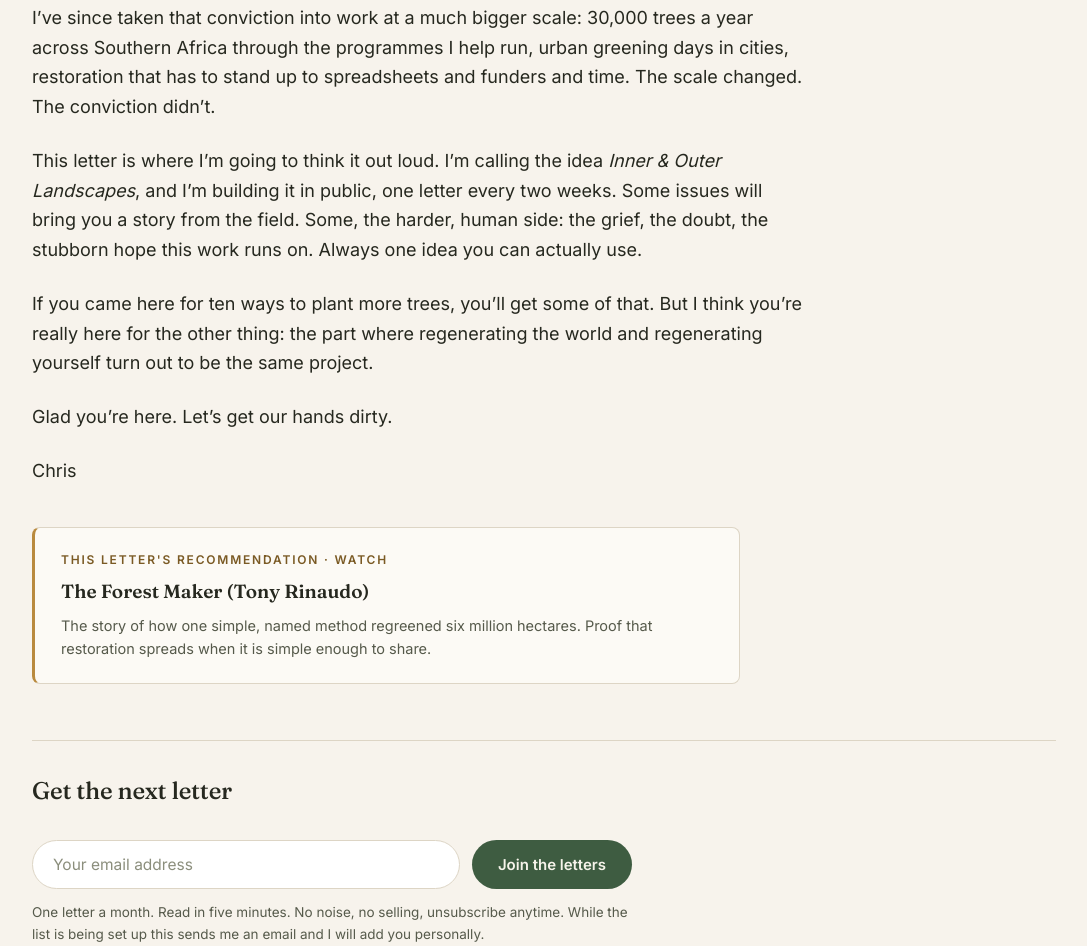
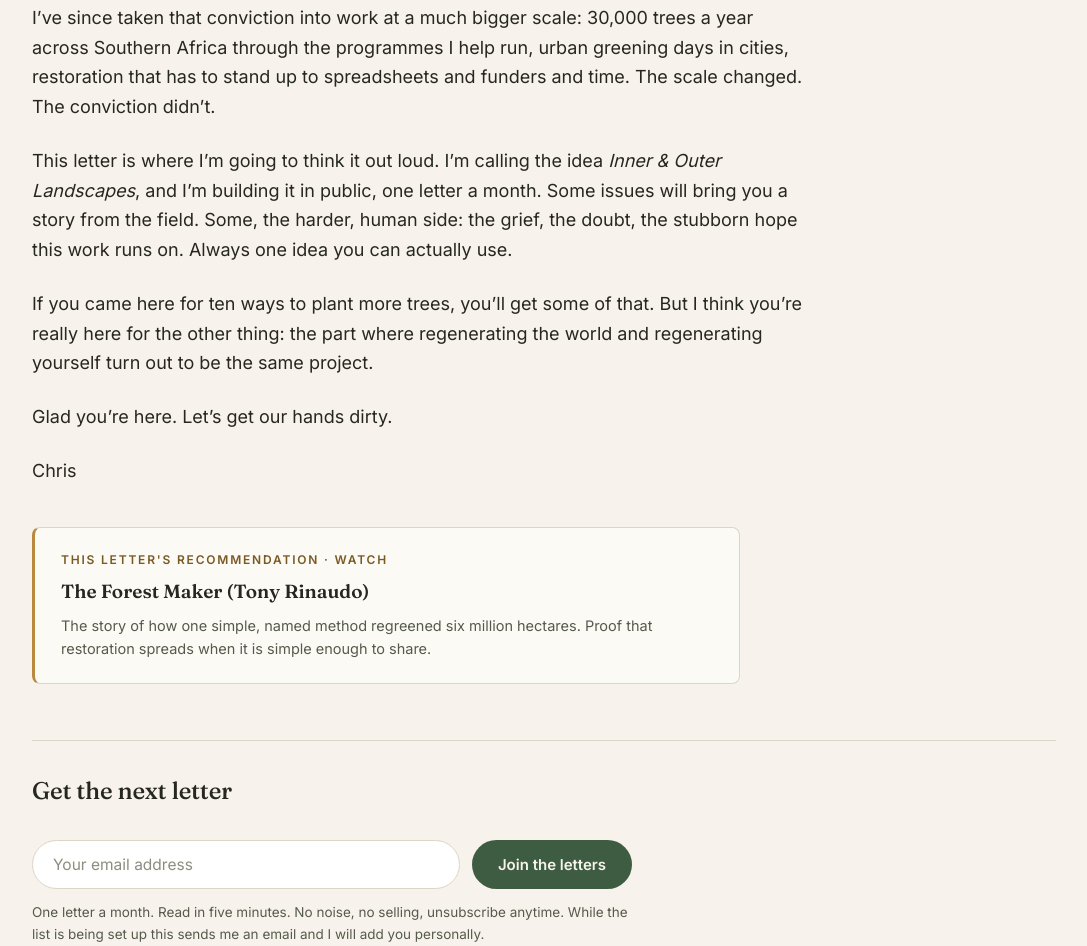
Before and after one commit to chrisnash-432/chrisnash-earth, an Astro site: page /letters/001-starting-with-nothing in a window 1280 px wide. Shown: the part 1391-2337 px from the top of the page, without its empty margins (96-1183 px from the left). Built offline with nearby package versions, Linux system fonts and the light colour scheme; Astro itself is replaced by a stand-in of ours.

Commit message:
Letter 001: the cadence line now says a month
The only change is "one letter every two weeks" becoming "one letter a
month". Chris's prose is otherwise untouched.

```diff
--- a/src/content/letters/001-starting-with-nothing.md
+++ b/src/content/letters/001-starting-with-nothing.md
@@ -32,7 +32,7 @@ It sounds poetic. It's actually practical. Degraded land and depleted people ten
 
 I've since taken that conviction into work at a much bigger scale: 30,000 trees a year across Southern Africa through the programmes I help run, urban greening days in cities, restoration that has to stand up to spreadsheets and funders and time. The scale changed. The conviction didn't.
 
-This letter is where I'm going to think it out loud. I'm calling the idea *Inner & Outer Landscapes*, and I'm building it in public, one letter every two weeks. Some issues will bring you a story from the field. Some, the harder, human side: the grief, the doubt, the stubborn hope this work runs on. Always one idea you can actually use.
+This letter is where I'm going to think it out loud. I'm calling the idea *Inner & Outer Landscapes*, and I'm building it in public, one letter a month. Some issues will bring you a story from the field. Some, the harder, human side: the grief, the doubt, the stubborn hope this work runs on. Always one idea you can actually use.
 
 If you came here for ten ways to plant more trees, you'll get some of that. But I think you're really here for the other thing: the part where regenerating the world and regenerating yourself turn out to be the same project.
 
```
